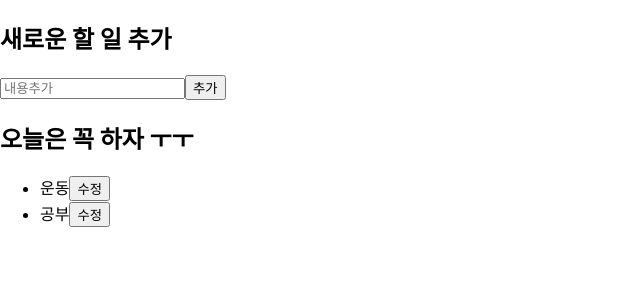
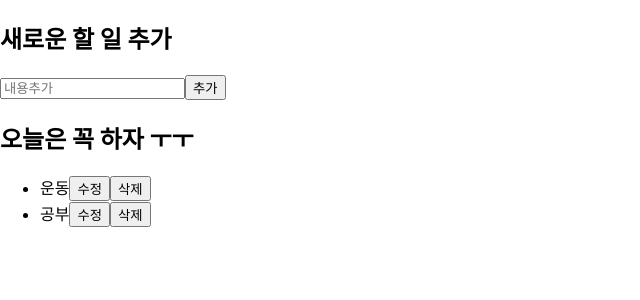
Before and after one commit to YMGYM/react_study, a React (Create React App) app: page / in a window 1280 px wide. Shown: the top 300 px of the page, without its empty margins (0-640 px from the left). Built offline with nearby package versions, Linux system fonts and the light colour scheme.

Commit message:
20210105

```diff
--- a/src/App.js
+++ b/src/App.js
@@ -21,8 +21,16 @@ class App extends Component{
 
 
   handleUpdate = (id, context) => {
-    console.log(id, context);
+    const {todoList} = this.state;
+    this.setState({
+      todoList: [
+        ...todoList.splice(0, id),
+        {id, context},
+        ...todoList.splice(id + 1, todoList.length - 1)
+      ]
+    });
   }
+
 
   handleChange = (e) => {
     this.setState({
@@ -41,11 +49,24 @@ class App extends Component{
     this.id++;
   };
 
+  handleDestroy = (id) => {
+    const {todoList} = this.state;
+
+    this.setState({
+      todoList: [
+        ...this.state.todoList.slice(0, id),
+        ...this.state.todoList.slice(id+1)
+      ]
+    });
+
+    console.log(this.state);
+
+  }
 
 
   render(){
-    const {todoList, btnFlag} = this.state;
-    const {handleUpdate} = this;
+    const {todoList} = this.state;
+    const {handleUpdate, handleDestroy} = this;
     return(
       <div>
         <h2>새로운 할 일 추가</h2>
@@ -53,7 +74,7 @@ class App extends Component{
         <button onClick={this.handleCreate}>추가</button>
         <h2>오늘은 꼭 하자 ㅜㅜ</h2>
 
-        <TodoList todoList={todoList} onUpdate={handleUpdate} btnFlag={btnFlag}/>
+        <TodoList todoList={todoList} onUpdate={handleUpdate} onDestroy={handleDestroy}/>
 
         {/* <TodoInput /> */}
       </div>
--- a/src/components/TodoList.js
+++ b/src/components/TodoList.js
@@ -3,8 +3,8 @@ import TodoListItem from './TodoListItem';
 
 class TodoList extends Component {
     render() {
-        const {todoList, onUpdate, btnFlag} = this.props;
-        console.log(todoList); // array
+        const {todoList, onUpdate, onDestroy} = this.props;
+        // console.log(todoList); // array
 
         // for문... 은 불변성을 지키기 위해 사용안함
         // 기존의 배열을 건드리지 않으면서(카피하면서) 반환하는 메소드를 사용해야함. => map사용
@@ -16,7 +16,7 @@ class TodoList extends Component {
                     {todoList.map((data) => {
                         // return <li onClick = {() => onUpdate(data.id, data.context)} key={data.id}>{data.context}<button>수정</button></li> // 배열에 key값을 가지기를 권장함
                         // return <li key={data.id} ><TodoListItem context={data.context} /></li>
-                        return <TodoListItem onClick={onUpdate} context={data} btnFlag={btnFlag}/>
+                        return <TodoListItem onUpdate={onUpdate} onDestroy={onDestroy} context={data}/>
                     })}
                 </ul>
             </div>
--- a/src/components/TodoListItem.js
+++ b/src/components/TodoListItem.js
@@ -13,34 +13,41 @@ class TodoListItem extends Component {
         })
     };
 
+    HandleUpdate = (id) => {
+        const {onUpdate} = this.props;
+        const {context} = this.state;
+        console.log(this.state.btnFlag);
+        onUpdate(id, context);
+        this.setState({
+            context: '',
+            btnFlag: !this.state.btnFlag
+        });
+        console.log(this.state.btnFlag);
 
-    // HandleUpdate = (id) => {
-    //     this.setState({
-    //         btnFlag: !this.state.btnFlag
-    //     })
-    // };
+    };
 
-    // HandleChange = (e) => {
-    //     this.setState({
-    //         context: e.target.value
-    //     });
-    //     console.log(e.target.value);
+    HandleChange = (e) => {
+        this.setState({
+            context: e.target.value
+        });
+    };
 
-
-    // }
+    HandleDestroy = (id) => {
+        this.props.onDestroy(id);
+    }
 
     render() {
         const {btnFlag} = this.state;
-        const {context} = this.props;
-
+        const {context, onDestroy} = this.props;
         const {ButtonUpdate, HandleUpdate, HandleChange} = this;
         const btnText = btnFlag ? "확인" : "수정";
         return (
             <div>
                 <li key= {context.id}>
                 {btnFlag ? <input onChange={HandleChange} value={this.context.context}/> : context.context }
-                {btnFlag ? <button onClick={() => HandleUpdate(context.id)}>"확인"</button>
+                {btnFlag ? <button onClick={() => HandleUpdate(context.id)}>확인</button>
                 : <button onClick={() => ButtonUpdate()}>수정</button>}
+                <button onClick={() => this.HandleDestroy(context.id)}>삭제</button>
                 </li>
 
             </div>
```
